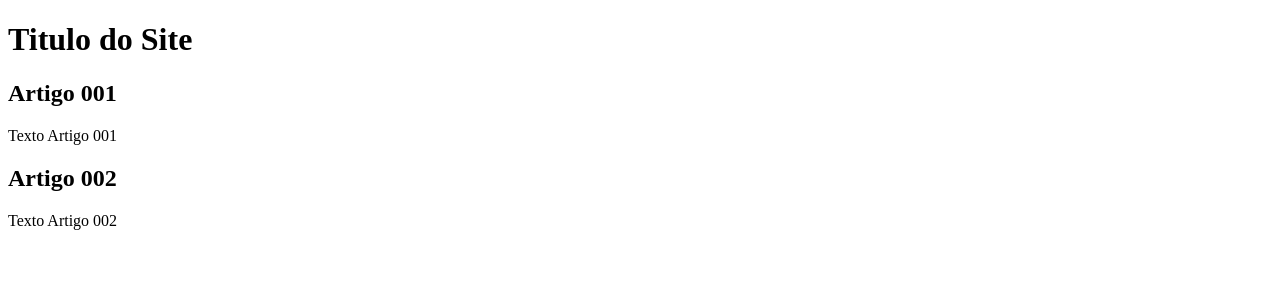
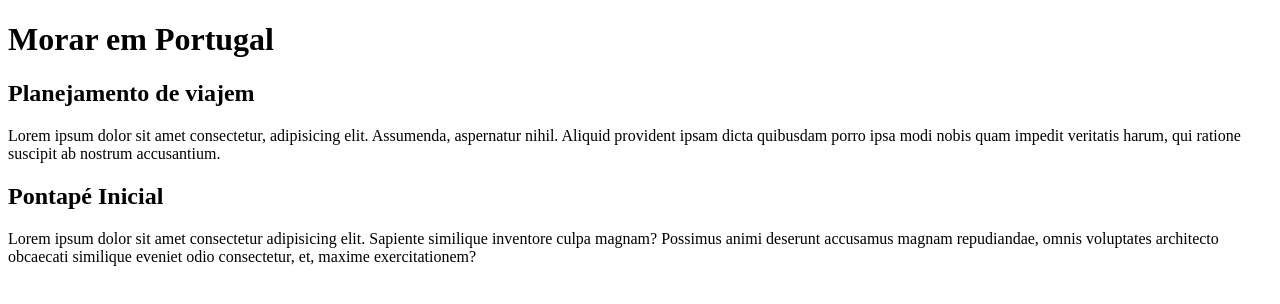
Before and after one commit to JoaoGomesDev32/projeto-site, a plain HTML site: page index.html in a window 1280 px wide. Drawn offline with Linux system fonts and the light colour scheme.

Commit message:
comecei a escrever conteudo

```diff
--- a/index.html
+++ b/index.html
@@ -9,15 +9,15 @@
 <body>
     <main>
         <header>
-            <h1>Titulo do Site</h1>
+            <h1>Morar em Portugal</h1>
         </header>
         <article>
-            <h2>Artigo 001</h2>
-            <p>Texto Artigo 001</p>
+            <h2>Planejamento de viajem</h2>
+            <p>Lorem ipsum dolor sit amet consectetur, adipisicing elit. Assumenda, aspernatur nihil. Aliquid provident ipsam dicta quibusdam porro ipsa modi nobis quam impedit veritatis harum, qui ratione suscipit ab nostrum accusantium.</p>
         </article>
         <article>
-            <h2>Artigo 002</h2>
-            <p>Texto Artigo 002</p>
+            <h2>Pontapé Inicial</h2>
+            <p>Lorem ipsum dolor sit amet consectetur adipisicing elit. Sapiente similique inventore culpa magnam? Possimus animi deserunt accusamus magnam repudiandae, omnis voluptates architecto obcaecati similique eveniet odio consectetur, et, maxime exercitationem?</p>
         </article>
     </main>
 </body>
```
